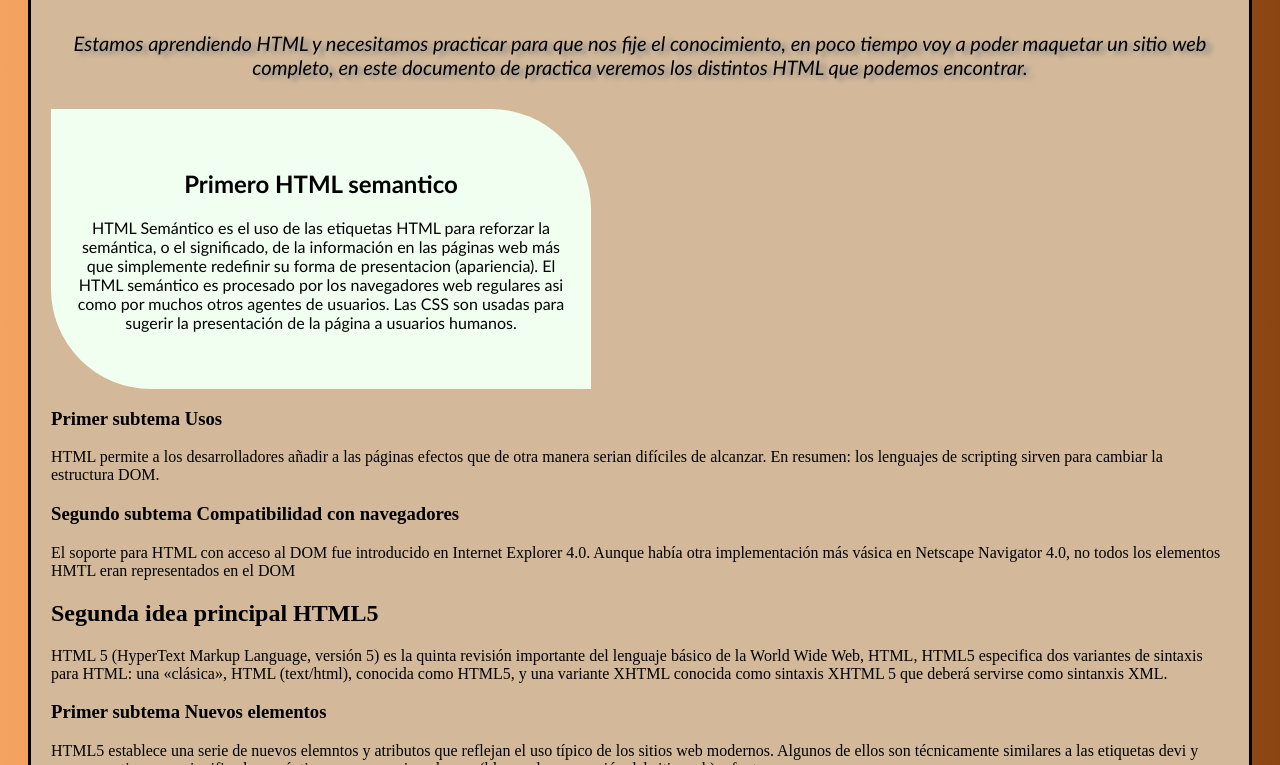
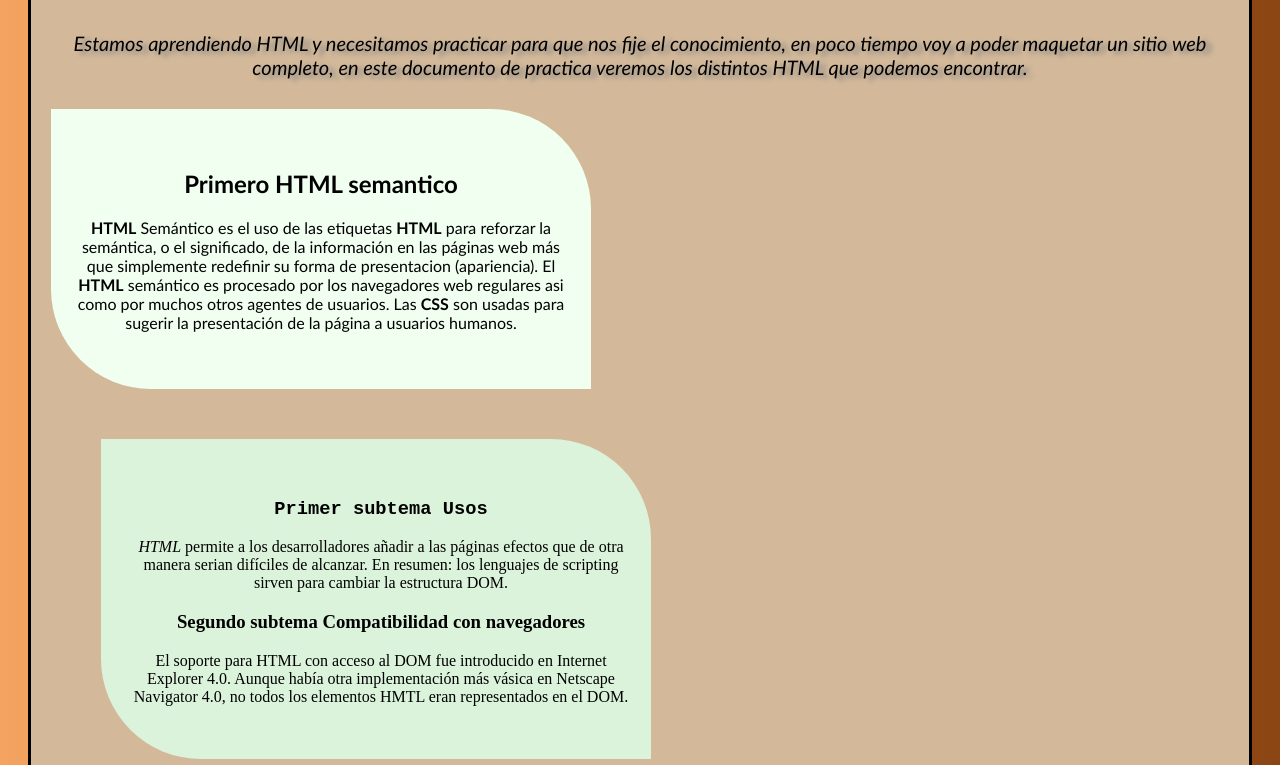
Before and after one commit to mariana-elizabeth-cruz/Practica1AP, a plain HTML site: page index.html in a window 1280 px wide. Shown: the part 187-952 px from the top of the page. Drawn offline with Linux system fonts and the light colour scheme.

Commit message:
estilo para los subtitulos1

```diff
--- a/index.html
+++ b/index.html
@@ -16,18 +16,23 @@
       <div class="titulo2">
         <h2>Primero HTML semantico</h2>
         <p>
-        HTML Semántico es el uso de las etiquetas HTML para reforzar la semántica, o el significado, de la información en las páginas web más que simplemente redefinir su forma de presentacion (apariencia). El HTML semántico es procesado por los navegadores web regulares asi como por muchos otros agentes de usuarios. Las CSS son usadas para sugerir la presentación de la página a usuarios humanos.
-      </p>
+        <strong>HTML</strong> Semántico es el uso de las etiquetas <strong>HTML</strong> para reforzar la semántica, o el significado, de la información en las páginas web más que simplemente redefinir su forma de presentacion (apariencia). El <strong>HTML</strong> semántico es procesado por los navegadores web regulares asi como por muchos otros agentes de usuarios. Las <strong>CSS</strong> son usadas para sugerir la presentación de la página a usuarios humanos.
+        </p>
+      </div>
+      <!-- hasta aqui titulo2 -->
+      <!-- subtitulos 1 -->
+      <div class="subtitulos">
+        <h3 class="sub1">Primer subtema Usos</h3>
+        <p>
+        <em>HTML</em> permite a los desarrolladores añadir a las páginas efectos que de otra manera serian difíciles de alcanzar. En resumen: los lenguajes de scripting sirven para cambiar la estructura DOM.
+        </p>
+        <h3>Segundo subtema Compatibilidad con navegadores</h3>
+        <p>
+        El soporte para HTML con acceso al DOM fue introducido en Internet Explorer 4.0. Aunque había otra implementación más vásica en Netscape Navigator 4.0, no todos los elementos HMTL eran representados en el DOM.
+        </p>
       </div>
 
-      <h3>Primer subtema Usos</h3>
-      <p>
-        HTML permite a los desarrolladores añadir a las páginas efectos que de otra manera serian difíciles de alcanzar. En resumen: los lenguajes de scripting sirven para cambiar la estructura DOM.
-      </p>
-      <h3>Segundo subtema Compatibilidad con navegadores</h3>
-      <p>
-        El soporte para HTML con acceso al DOM fue introducido en Internet Explorer 4.0. Aunque había otra implementación más vásica en Netscape Navigator 4.0, no todos los elementos HMTL eran representados en el DOM
-      </p>
+
       <h2>Segunda idea principal HTML5</h2>
       <p>
         HTML 5 (HyperText Markup Language, versión 5) es la quinta revisión importante del lenguaje básico de la World Wide Web, HTML, HTML5 especifica dos variantes de sintaxis para HTML: una «clásica», HTML (text/html), conocida como HTML5, y una variante XHTML conocida como sintaxis XHTML 5 que deberá servirse como sintanxis XML.
--- a/style.css
+++ b/style.css
@@ -35,3 +35,15 @@ body {
     text-align: center;
     /*falta centrar el contenido, contenido a la izquierda, corregir */
 }
+.subtitulos {
+    border-radius: 0 100px 0 100px;
+    padding: 40px 20px 50px 30px;
+    width: 500px;
+    height: 230px;
+    margin: 50px;
+    background-color: rgb(219, 243, 219);
+    text-align: center;
+}
+h3.sub1 {
+    font-family: 'Courier New', Courier, monospace;
+}
```
